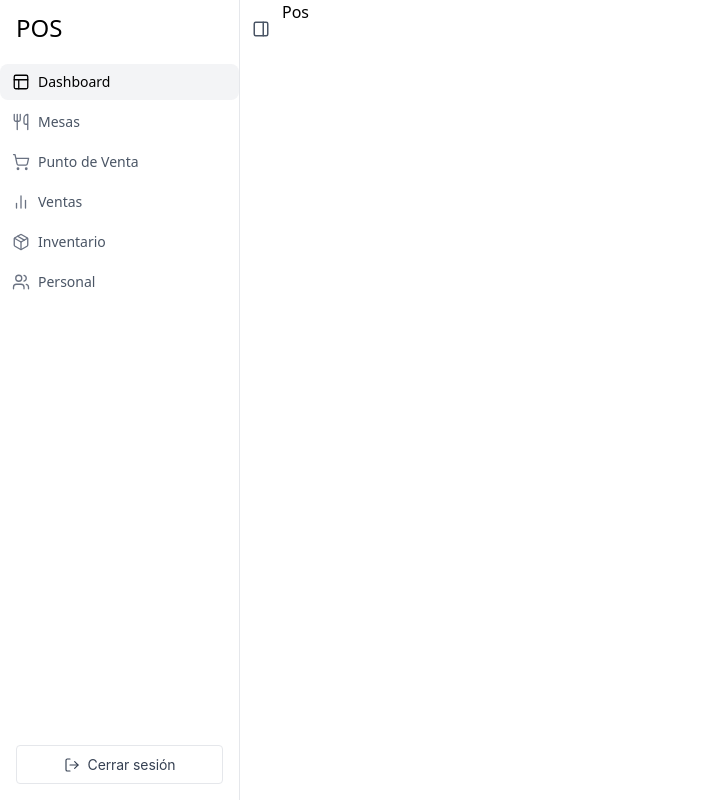
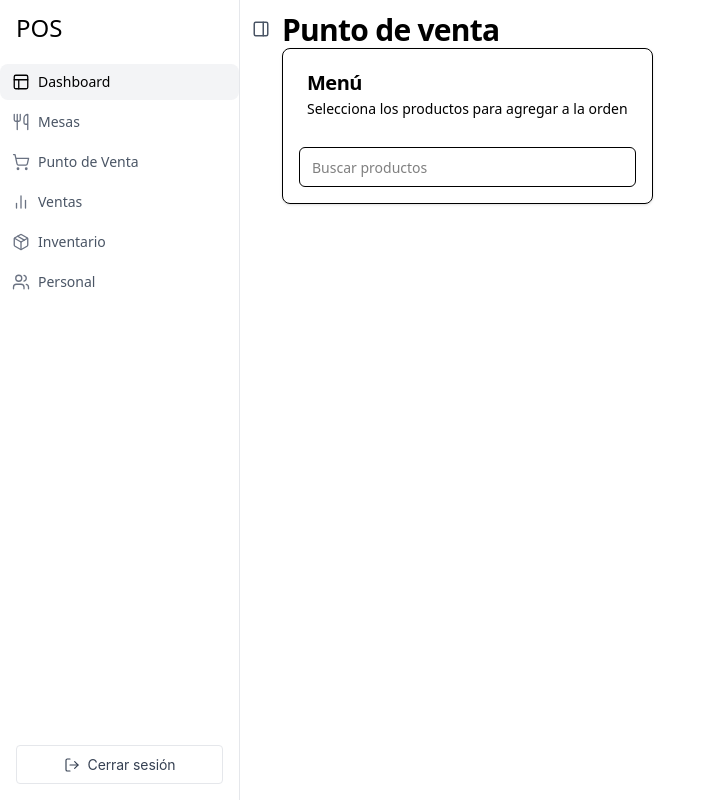
Before and after one commit to grruiz/pos, a React (Vite) app: page /pos in a window 1280 px wide. Shown: the whole page, without its empty margins (0-704 px from the left). Built offline with nearby package versions, Linux system fonts and the light colour scheme.

Commit message:
chore: add some elements on pos

```diff
--- a/src/feature/pos/Pos.tsx
+++ b/src/feature/pos/Pos.tsx
@@ -1,5 +1,32 @@
 function Pos() {
-  return <div>Pos</div>;
+  return (
+    <section className="py-3">
+      <header>
+        <h1 className="text-3xl font-semibold tracking-tight">
+          Punto de venta
+        </h1>
+      </header>
+      <article className="rounded-lg border bg-card text-card-foreground shadow-sm">
+        <header className="flex flex-col space-y-1.5 p-6">
+          <h3 className="text-xl font-semibold leading-none tracking-tight">
+            Menú
+          </h3>
+          <p className="text-sm">
+            Selecciona los productos para agregar a la orden
+          </p>
+        </header>
+        <div className="p-4 pt-0 overflow-auto">
+          <div className="pt-1">
+            <input
+              className="h-10 w-full rounded-md border border-input bg-input px-3 py-2 text-sm ring-offset-background placeholder:text-muted-foreground focus:outline-none focus:ring-2 focus:ring-ring focus:ring-offset-2 disabled:cursor-not-allowed disabled:opacity-50"
+              type="text"
+              placeholder="Buscar productos"
+            />
+          </div>
+        </div>
+      </article>
+    </section>
+  );
 }
 
 export default Pos;
```
